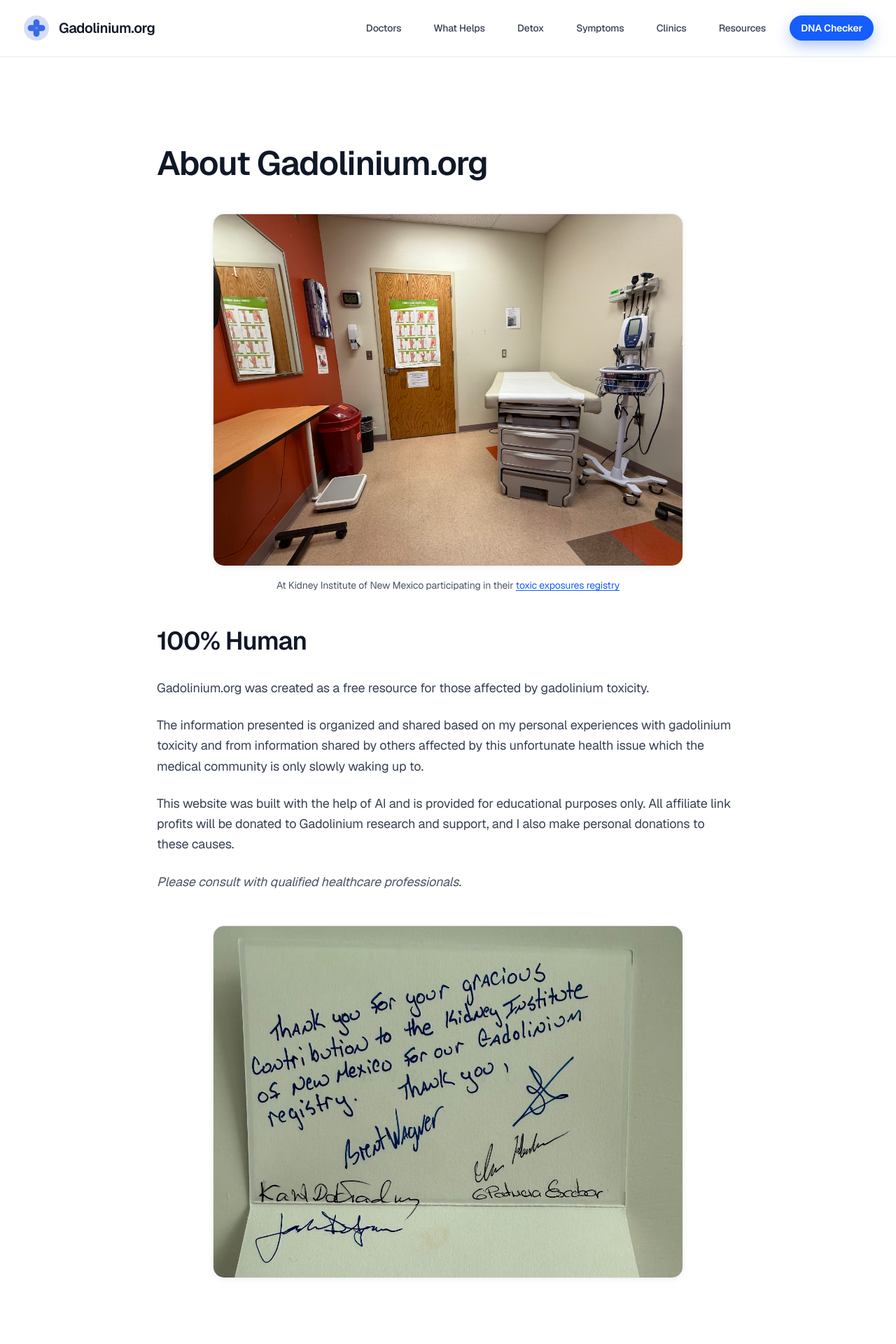
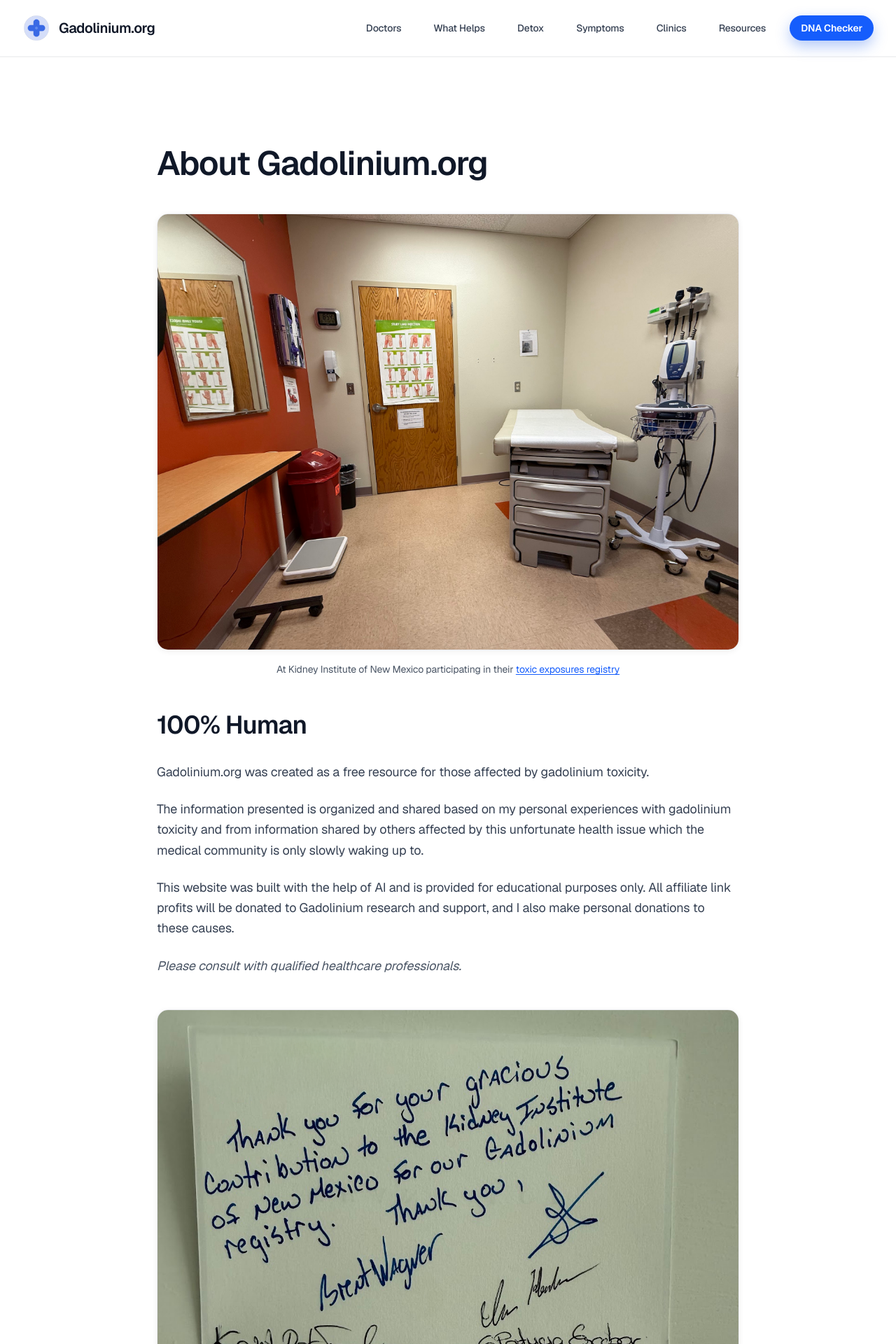
Before and after one commit to helloivanco/gadolinium.org, a Next.js app: page /about in a window 1280 px wide. Shown: the top 1920 px of the page at 70% size. Built offline with nearby package versions, Linux system fonts and the light colour scheme.

Commit message:
Refactor About page layout by removing unnecessary max-width constraints on images and updating image sizes for better responsiveness. Adjust navigation link styling to use rounded-full buttons for a more modern appearance.

```diff
--- a/app/about/page.tsx
+++ b/app/about/page.tsx
@@ -53,16 +53,16 @@ const AboutPage = () => {
 
             {/* Doctor Visit Image */}
             <div className='mb-12'>
-              <div className='relative w-full max-w-2xl mx-auto aspect-[4/3] rounded-2xl overflow-hidden border border-gray-200/80 shadow-[0_2px_8px_rgba(0,0,0,0.06)]'>
+              <div className='relative w-full aspect-[4/3] rounded-2xl overflow-hidden border border-gray-200/80 shadow-[0_2px_8px_rgba(0,0,0,0.06)]'>
                 <Image
                   src='/dr_visit.jpg'
                   alt='At Kidney Institute of New Mexico participating in their toxic exposures registry'
                   fill
                   className='object-cover'
-                  sizes='(max-width: 768px) 100vw, 800px'
+                  sizes='(max-width: 768px) 100vw, 896px'
                 />
               </div>
-              <p className='text-sm text-gray-600 text-center mt-4 max-w-2xl mx-auto leading-relaxed'>
+              <p className='text-sm text-gray-600 text-center mt-4 leading-relaxed'>
                 At Kidney Institute of New Mexico participating in their{' '}
                 <Link
                   href='/gadregistry.jpg'
@@ -107,13 +107,13 @@ const AboutPage = () => {
 
             {/* Donation Image */}
             <div className='mt-12'>
-              <div className='relative w-full max-w-2xl mx-auto aspect-[4/3] rounded-2xl overflow-hidden border border-gray-200/80 shadow-[0_2px_8px_rgba(0,0,0,0.06)]'>
+              <div className='relative w-full aspect-[4/3] rounded-2xl overflow-hidden border border-gray-200/80 shadow-[0_2px_8px_rgba(0,0,0,0.06)]'>
                 <Image
                   src='/donation.png'
                   alt='Donation thank you card'
                   fill
                   className='object-cover'
-                  sizes='(max-width: 768px) 100vw, 800px'
+                  sizes='(max-width: 768px) 100vw, 896px'
                 />
               </div>
             </div>
--- a/components/Navigation.tsx
+++ b/components/Navigation.tsx
@@ -140,7 +140,7 @@ const Navigation = () => {
               <Link
                 href='/dna-histamine-mcas'
                 onClick={handleLinkClick}
-                className='mt-2 px-5 py-3.5 text-base font-semibold text-white rounded-xl bg-blue-600 hover:bg-blue-700 shadow-[0_10px_24px_rgba(37,99,235,0.45)] transition-all duration-300 active:scale-[0.97] text-center'>
+                className='mt-2 px-5 py-3.5 text-base font-semibold text-white rounded-full bg-blue-600 hover:bg-blue-700 shadow-[0_10px_24px_rgba(37,99,235,0.45)] transition-all duration-300 active:scale-[0.97] text-center'>
                 DNA Checker
               </Link>
             </div>
```
